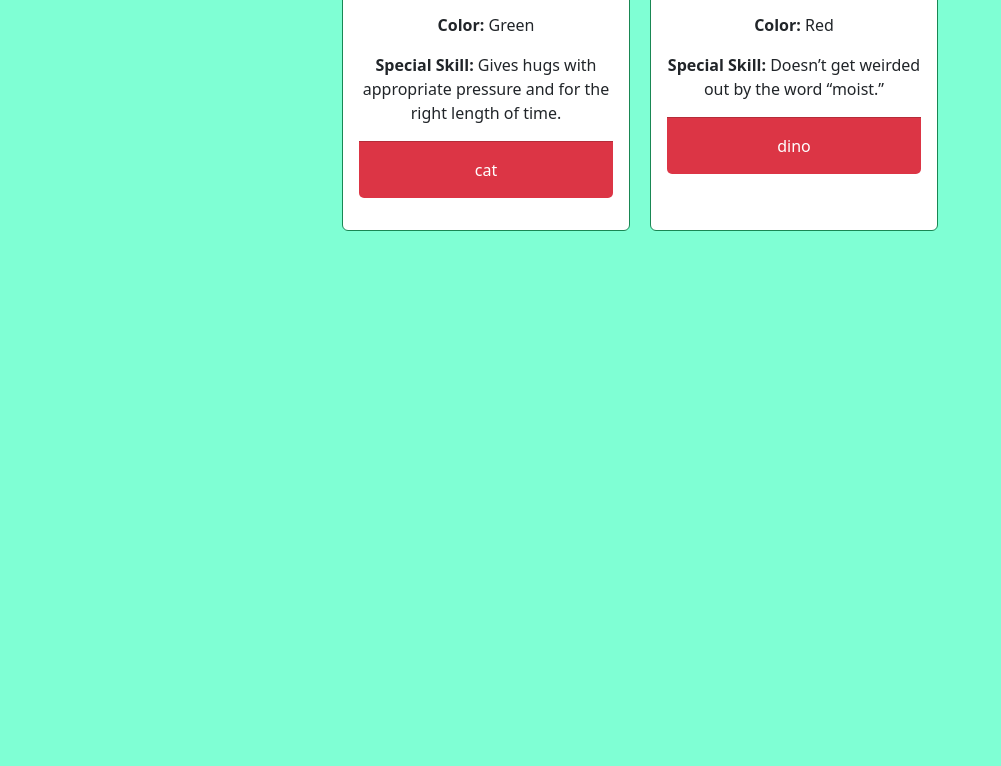
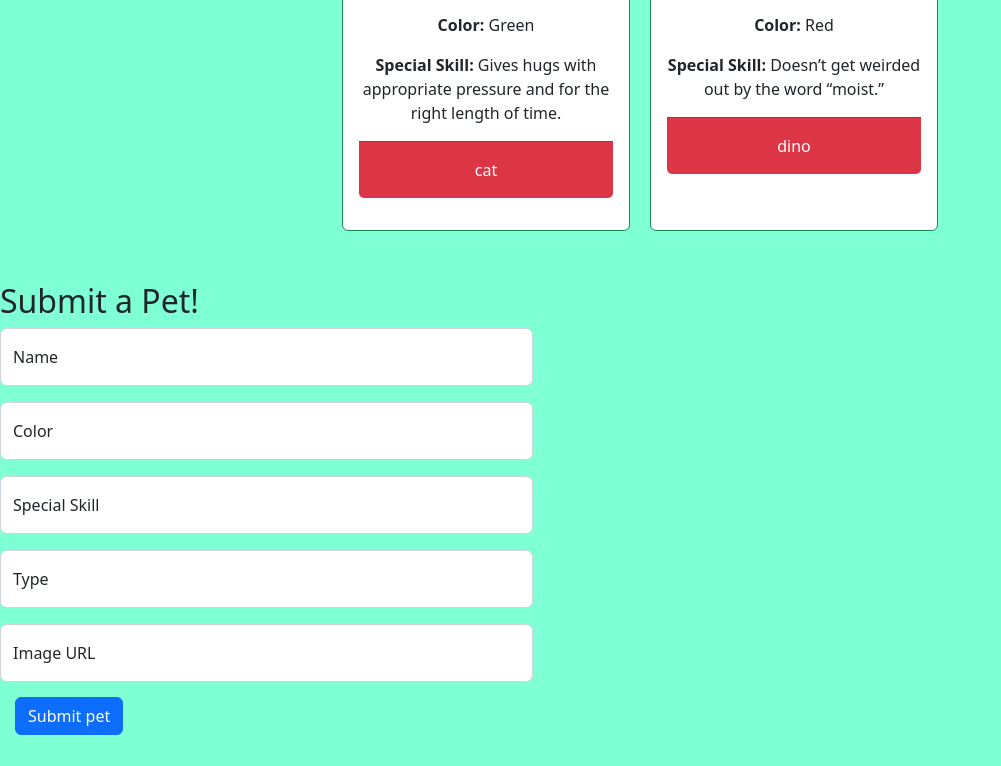
Before and after one commit to WhitleyBeers/LAB-pet-adoption, a plain HTML site: page index.html in a window 1280 px wide. Shown: the part 4127-4893 px from the top of the page, without its empty margins (0-1001 px from the left). Before the commit the page ends 4374 px from the top, so only its background shows below. Drawn offline with nearby package versions, Linux system fonts and the light colour scheme.

Commit message:
added a form and submit button for new pets

```diff
--- a/index.html
+++ b/index.html
@@ -18,6 +18,38 @@
 
 <div id="app"></div>
 
+<div class="form">
+  <div>
+  <h2>Submit a Pet!</h2>
+  </div>
+
+  <form>
+    <div class="form-floating mb-3 col-sm-5">
+      <input type="text" class="form-control" id="name" placeholder="Pet Name" required>
+      <label for="floatingInput">Name</label>
+    </div>
+    <div class="form-floating mb-3 col-sm-5">
+      <input type="text" class="form-control" id="color" placeholder="Pet Color" required>
+      <label for="floatingInput">Color</label>
+    </div>
+    <div class="form-floating mb-3 col-sm-5">
+      <input type="text" class="form-control" id="specialSkill" placeholder="Special Skill" required>
+      <label for="floatingInput">Special Skill</label>
+    </div>
+    <div class="form-floating mb-3 col-sm-5">
+      <input type="text" class="form-control" id="type" placeholder="Type of Pet" required>
+      <label for="floatingInput">Type</label>
+    </div>
+    <div class="form-floating mb-3 col-sm-5">
+      <input type="url" class="form-control" id="imageUrl" placeholder="Image URL" required>
+      <label for="floatingInput">Image URL</label>
+      <div class="col-12">
+        <button class="btn btn-primary" type="submit">Submit pet</button>
+      </div>
+    </div>
+  </form>
+</div>
+
   <script src="https://cdn.jsdelivr.net/npm/bootstrap@5.2.2/dist/js/bootstrap.bundle.min.js"></script>
   <script src="main.js"></script>
 </body>
--- a/main.css
+++ b/main.css
@@ -25,3 +25,7 @@ span.bold {
 button {
   margin: 15px;
 }
+
+h2 {
+  margin-top: 35px;
+}
--- a/main.js
+++ b/main.js
@@ -311,3 +311,22 @@ const pets = [
   showAll.addEventListener('click', () => {
     cardsOnDom(pets);
   })
+
+const form = document.querySelector('form');
+
+const createPet = (e) => {
+  e.preventDefault();
+    const newPetObj = {
+      id: pets.length + 1,
+      name: document.querySelector("#name").value,
+      color: document.querySelector("#color").value,
+      specialSkill: document.querySelector("#specialSkill").value,
+      type: document.querySelector("#type").value,
+      imageUrl: document.querySelector("#imageUrl").value
+    }
+    pets.push(newPetObj);
+    cardsOnDom(pets);
+    form.reset();
+}
+
+form.addEventListener('submit', createPet);
```
